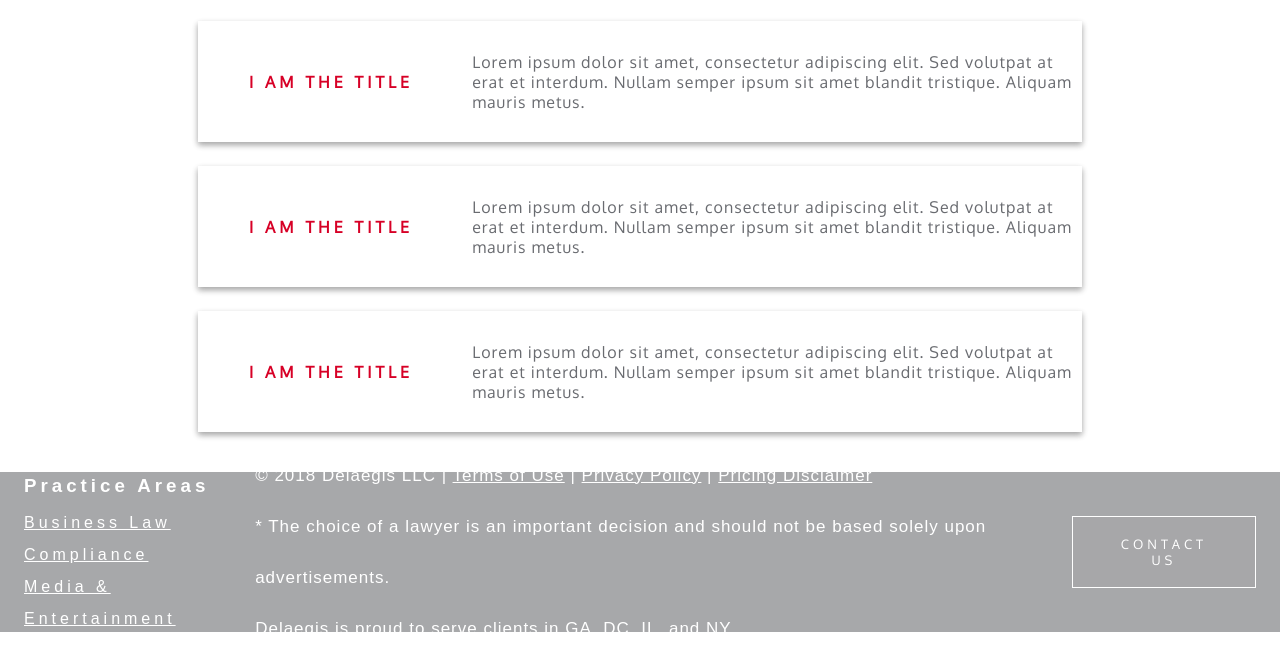
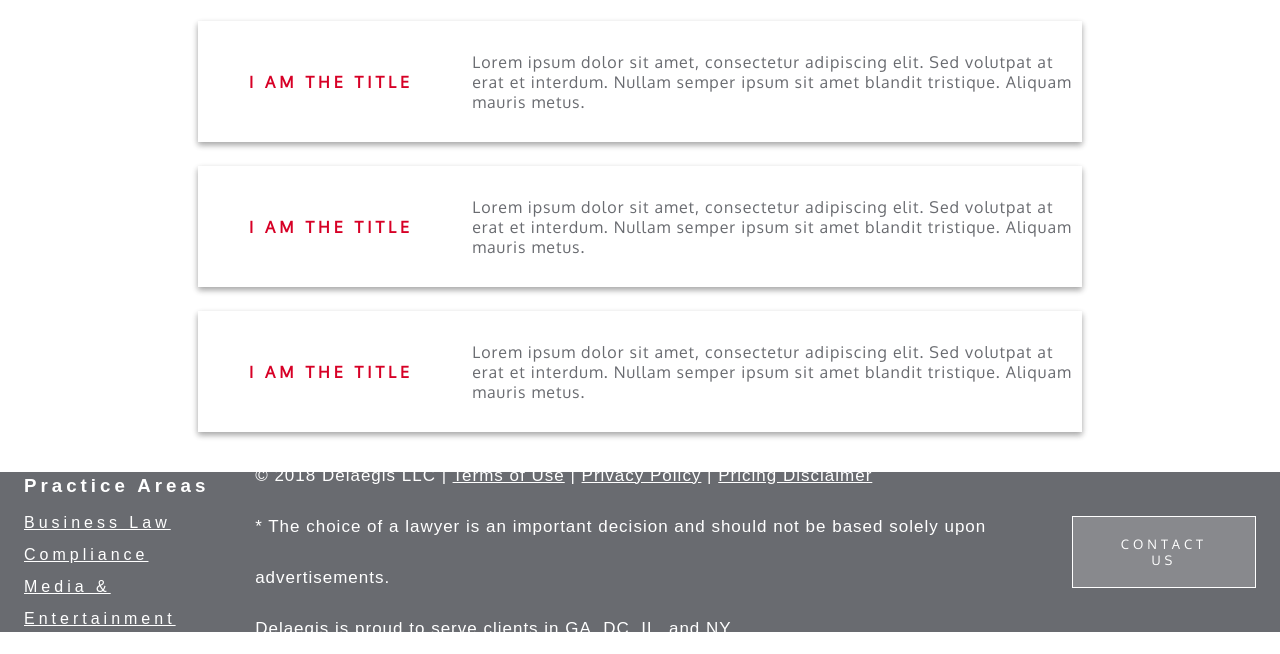
Before and after one commit to janelleany/fuzzy-enigma, a website: page index.html in a window 1280 px wide. Shown: the part 777-1431 px from the top of the page. Drawn offline with Linux system fonts and the light colour scheme.

Commit message:
minor changes

```diff
--- a/styles.css
+++ b/styles.css
@@ -431,7 +431,7 @@ footer {
   width: 100%;
   height: 160px;
   display: flex;
-  background-color: #a7a8aa;
+  background-color: #696b70;
   color: white;
   font-family: 'Avenir Next Condensed', sans-serif;
   letter-spacing: 4px;
```
